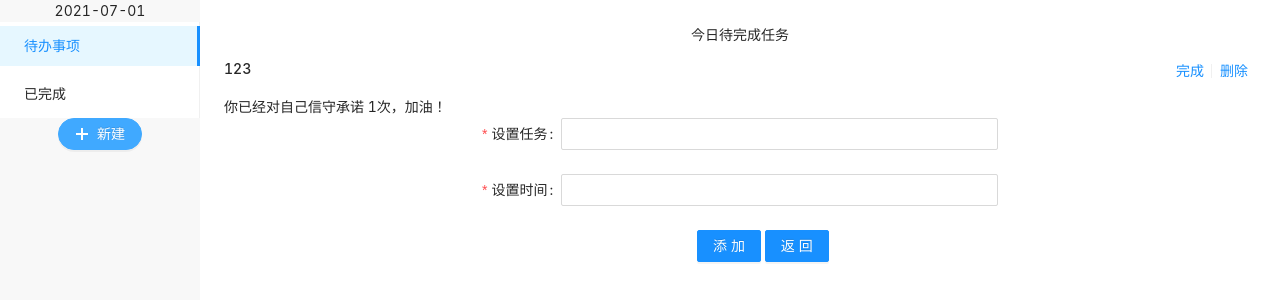
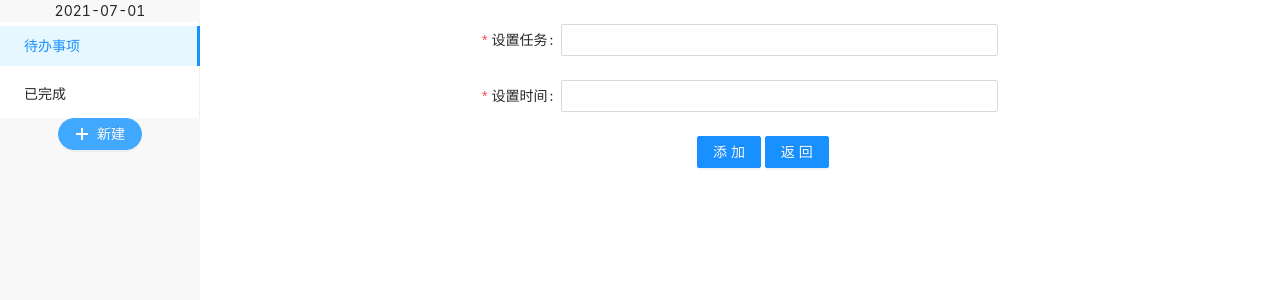
Before and after one commit to luo347070642/todos, a React (Create React App) app in the folder todo-react/: page / in a window 1280 px wide. Both pictures are taken after a click on the button "新建". Shown: the top 300 px of the page. Built offline with nearby package versions, Linux system fonts and the light colour scheme.

Commit message:
todo-react 实现组件间动态效果

```diff
--- a/todo-react/src/App.css
+++ /dev/null
@@ -1,5 +0,0 @@
-.site-layout-background {
-    background: #fff;
-    height: 100%;
-    padding: 24px;
-}
--- a/todo-react/src/App.js
+++ b/todo-react/src/App.js
@@ -3,27 +3,25 @@ import { Layout } from 'antd'
 import moment from 'moment'
 import Left from './containers/Left'
 import Content from './containers/Content'
+import {fixHeight, background} from './commons/style'
+
 
 const App = () => {
   const [list, setList] = useState([])
+  const [status, setStatus] = useState(0)
+  const changeStatus = (status)=>{
+    setStatus(status)
+  }
   useEffect(() => {
     setList([...list, { title: '123', date: moment().format() }])
-    console.log(list)
   }, [])
   return (
-    <Layout style={
-      { height: '100vh' }
-    }>
-      <Layout.Sider
-        style={
-          { background: '#f8f8f8' }
-        }
-        breakpoint="lg"
-      >
-        <Left/>
+    <Layout style={fixHeight}>
+      <Layout.Sider style={background} breakpoint="lg">
+        <Left status={status} changeStatus={changeStatus}/>
       </Layout.Sider>
       <Layout.Content>
-        <Content list={list}/>
+        <Content list={list} status={status} changeStatus={changeStatus}/>
       </Layout.Content>
     </Layout>
   )
--- /dev/null
+++ b/todo-react/src/commons/style.js
@@ -0,0 +1,21 @@
+const fixHeight = { height: '100vh' }
+const background = { background: '#f8f8f8' }
+const textCenter = { textAlign: 'center' }
+const siteLayoutBackground = {
+  background: '#fff',
+  height: '100%',
+  padding: '24px'
+}
+const marginAuto = {
+  width: '50%',
+  margin: '0 auto'
+}
+const wrapperCol = { offset: 10, span: 14 }
+export {
+  fixHeight,
+  background,
+  textCenter,
+  siteLayoutBackground,
+  marginAuto,
+  wrapperCol
+}
--- a/todo-react/src/containers/AddTodo.js
+++ b/todo-react/src/containers/AddTodo.js
@@ -1,41 +1,25 @@
 import React from 'react'
 import { Button, Form, Input } from 'antd'
+import { marginAuto, wrapperCol } from '../commons/style'
 
-const marginAuto = {
-  width: '50%',
-  margin: '0 auto'
-}
 const AddTodo = (props) => {
-  const onFinish = ()=>{}
-  const onFinishFailed = ()=>{}
+  const onFinish = () => {}
+  const onFinishFailed = () => {}
+  const returnPre = () => {
+    props.changeStatus(0)
+  }
   return (
     <div style={marginAuto}>
-      <Form
-        name="basic"
-        onFinish={onFinish}
-        onFinishFailed={onFinishFailed}
-      >
-        <Form.Item
-          label="设置任务"
-          name="content"
-          rules={[{ required: true, message: '请输入内容!' }]}
-        >
-          <Input />
+      <Form name="basic" onFinish={onFinish} onFinishFailed={onFinishFailed}>
+        <Form.Item label="设置任务" name="content" rules={[{ required: true, message: '请输入内容!' }]}>
+          <Input/>
         </Form.Item>
-
-        <Form.Item
-          label="设置时间"
-          name="time"
-          rules={[{ required: true, message: '请选择时间!' }]}
-        >
-          <Input />
+        <Form.Item label="设置时间" name="time" rules={[{ required: true, message: '请选择时间!' }]}>
+          <Input/>
         </Form.Item>
-
-        <Form.Item wrapperCol={
-          { offset: 10, span: 14 }
-        }>
+        <Form.Item wrapperCol={wrapperCol}>
           <Button type="primary" htmlType="submit">添加</Button>&nbsp;
-          <Button type="primary">返回</Button>
+          <Button type="primary" onClick={returnPre}>返回</Button>
         </Form.Item>
       </Form>
     </div>
--- a/todo-react/src/containers/Content.js
+++ b/todo-react/src/containers/Content.js
@@ -1,23 +1,22 @@
 import React from 'react'
 import TodoList from './TodoList'
 import AddTodo from './AddTodo'
+import { siteLayoutBackground, textCenter } from '../commons/style'
 
-const textCenter = { textAlign: 'center' }
-const siteLayoutBackground = {
-  background: '#fff',
-  height: '100%',
-  padding: '24px'
-}
 const Content = (props) => {
-  const { list } = props
+  const { list, status } = props
+  const showAdd = (status === 2)
   return (
     <div style={siteLayoutBackground}>
-      <div style={textCenter}>
-        今日待完成任务
-      </div>
-      <TodoList {...props}/>
-      <div>你已经对自己信守承诺 {list.length}次，加油！</div>
-      <AddTodo {...props}/>
+      {
+        showAdd ?
+          <AddTodo {...props}/> :
+          <div>
+            <div style={textCenter}>今日待完成任务</div>
+            <TodoList {...props}/>
+          </div>
+      }
+      {status === 1 ? <div>你已经对自己信守承诺 {list.length}次，加油！</div> : ''}
     </div>
   )
 }
--- a/todo-react/src/containers/Left.js
+++ b/todo-react/src/containers/Left.js
@@ -2,13 +2,15 @@ import React from 'react'
 import { Menu, Button } from 'antd'
 import moment from 'moment'
 import { PlusOutlined } from '@ant-design/icons'
+import { textCenter } from '../commons/style'
 
-const Left = () => {
+const Left = (props) => {
+  const onClick = () => {
+    props.changeStatus(2)
+  }
   return (
     <div>
-      <div style={
-        { textAlign: 'center' }
-      }>
+      <div style={textCenter}>
         {moment().format('YYYY-MM-DD')}
       </div>
       <Menu theme="light" mode="inline" defaultSelectedKeys={['1']}>
@@ -19,10 +21,8 @@ const Left = () => {
           已完成
         </Menu.Item>
       </Menu>
-      <div style={
-        { textAlign: 'center' }
-      }>
-        <Button type="primary" shape="round" icon={<PlusOutlined/>}>新建</Button>
+      <div style={textCenter}>
+        <Button type="primary" shape="round" icon={<PlusOutlined/>} onClick={onClick}>新建</Button>
       </div>
     </div>
   )
--- a/todo-react/src/containers/TodoList.js
+++ b/todo-react/src/containers/TodoList.js
@@ -2,18 +2,22 @@ import React, { useState } from 'react'
 import { List, Skeleton } from 'antd'
 
 const TodoList = (props) => {
-  const [status, setStatus] = useState(0)
-  const { list } = props
+  const { list, status } = props
+  const complete = item => {
+    props.changeStatus(1)
+  }
+  const removeItem = item => {}
+  console.log(status)
   return (
     <div>
       <List
-        className="demo-loadmore-list"
         itemLayout="horizontal"
         dataSource={list}
         renderItem={item => (
           <List.Item
             actions={
-              status === 0 ? [<a key="list-loadmore-edit">完成</a>, <a key="list-loadmore-more">删除</a>] : []
+              status === 0 ? [<a key="list-loadmore-edit" onClick={complete(item)}>完成</a>,
+                <a key="list-loadmore-more" onClick={removeItem}>删除</a>] : []
             }
           >
             <Skeleton avatar title={false} loading={item.loading} active>
```
